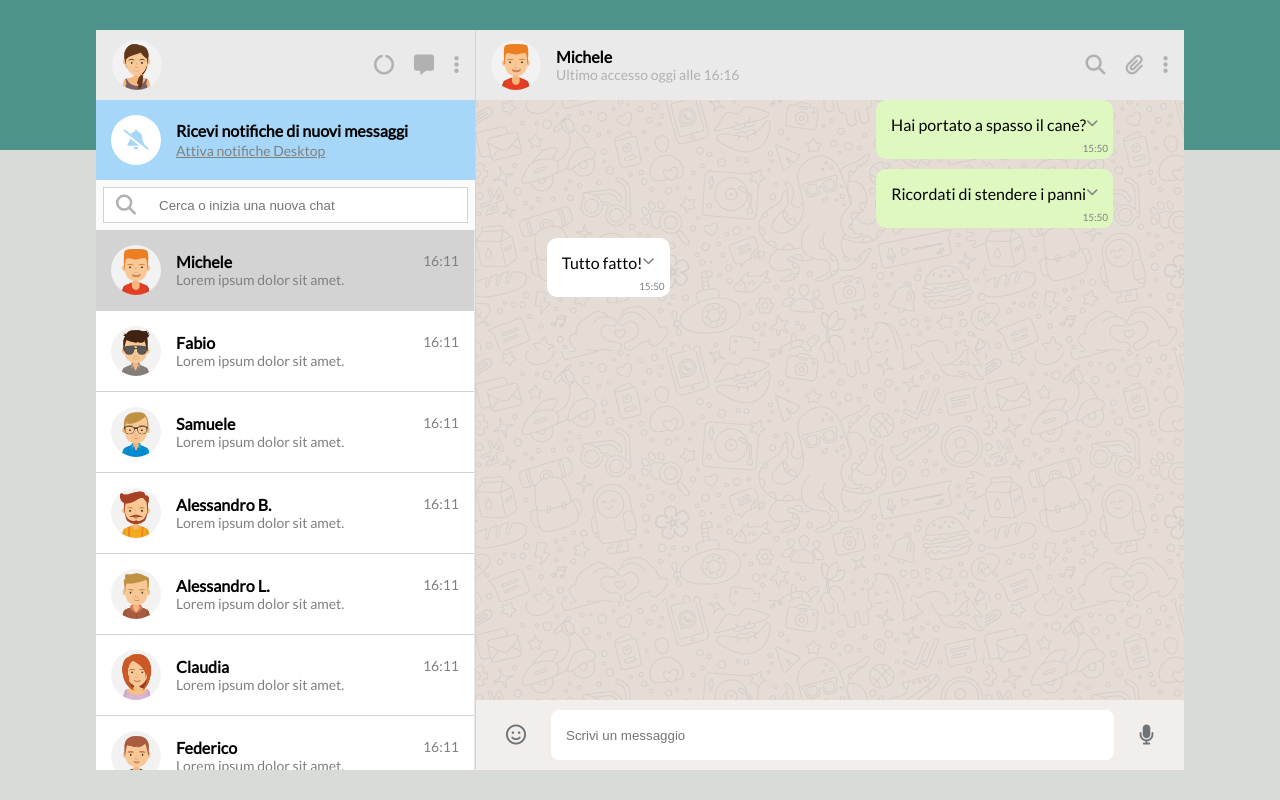
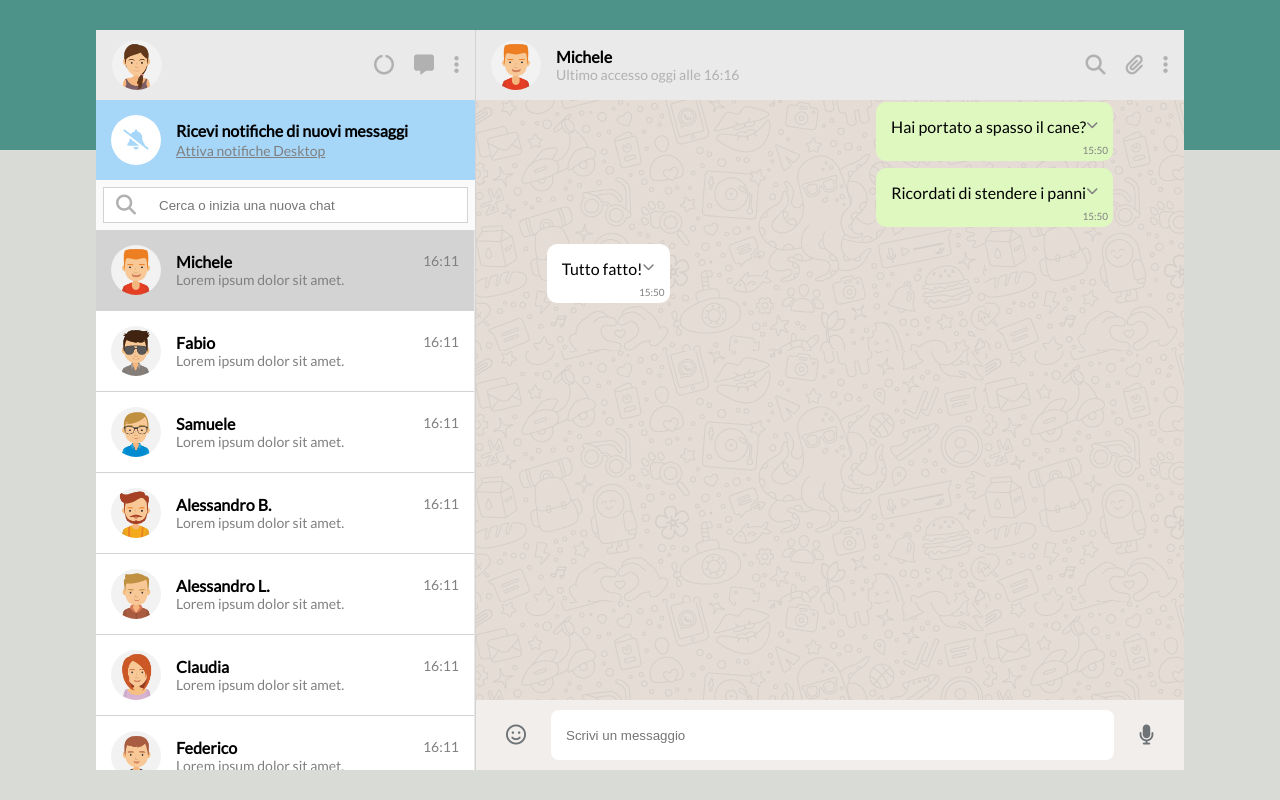
Before and after one commit to DomenicoDeSalvo/vue-boolzapp, a plain HTML site: page index.html in a window 1280 px wide. Drawn offline with nearby package versions, Linux system fonts and the light colour scheme.

Commit message:
Minor fixes

```diff
--- a/css/style.css
+++ b/css/style.css
@@ -151,6 +151,7 @@ body{
     border-radius: 10px;
     display: flex;
     position: relative;
+    margin: 2px 0;
 }
 
 .chat__main__container .message:last-child{
--- a/index.html
+++ b/index.html
@@ -72,8 +72,8 @@
                         </ul>
                     </div>
                     <div class="chat__main">
-                        <div v-for="(message, i) in contacts[currentChat].messages" class="chat__main__container">
-                            <div class="message" :class="message.status === 'sent' ? 'sent' : 'received' " >
+                        <div  class="chat__main__container">
+                            <div v-for="(message, i) in contacts[currentChat].messages" class="message" :class="message.status === 'sent' ? 'sent' : 'received' " >
                                 <div class="message__text">{{message.message}}</div>
                                 <div class="message__menu">
                                     <div class="menu-icon"><i class="fa-solid fa-chevron-down"></i></div>
```
